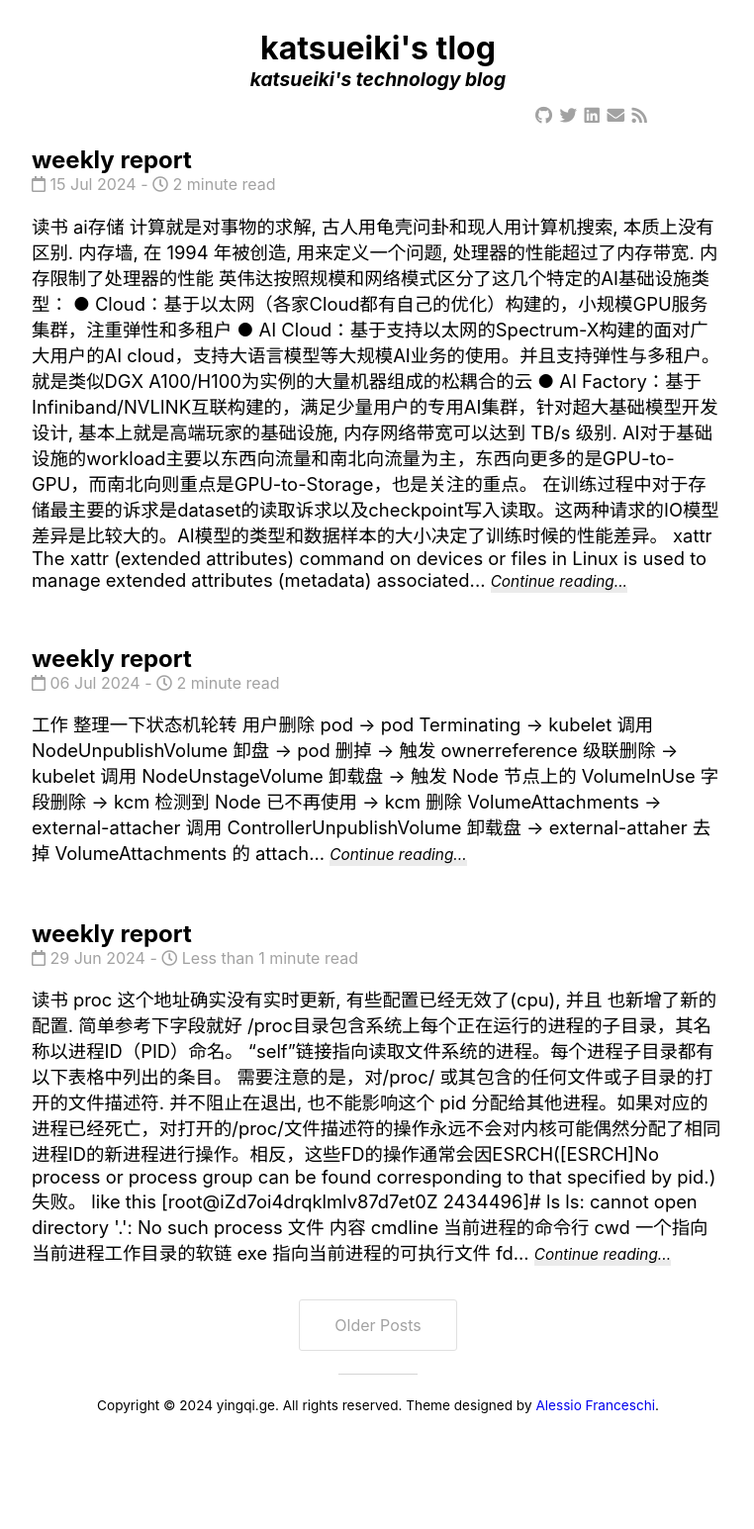
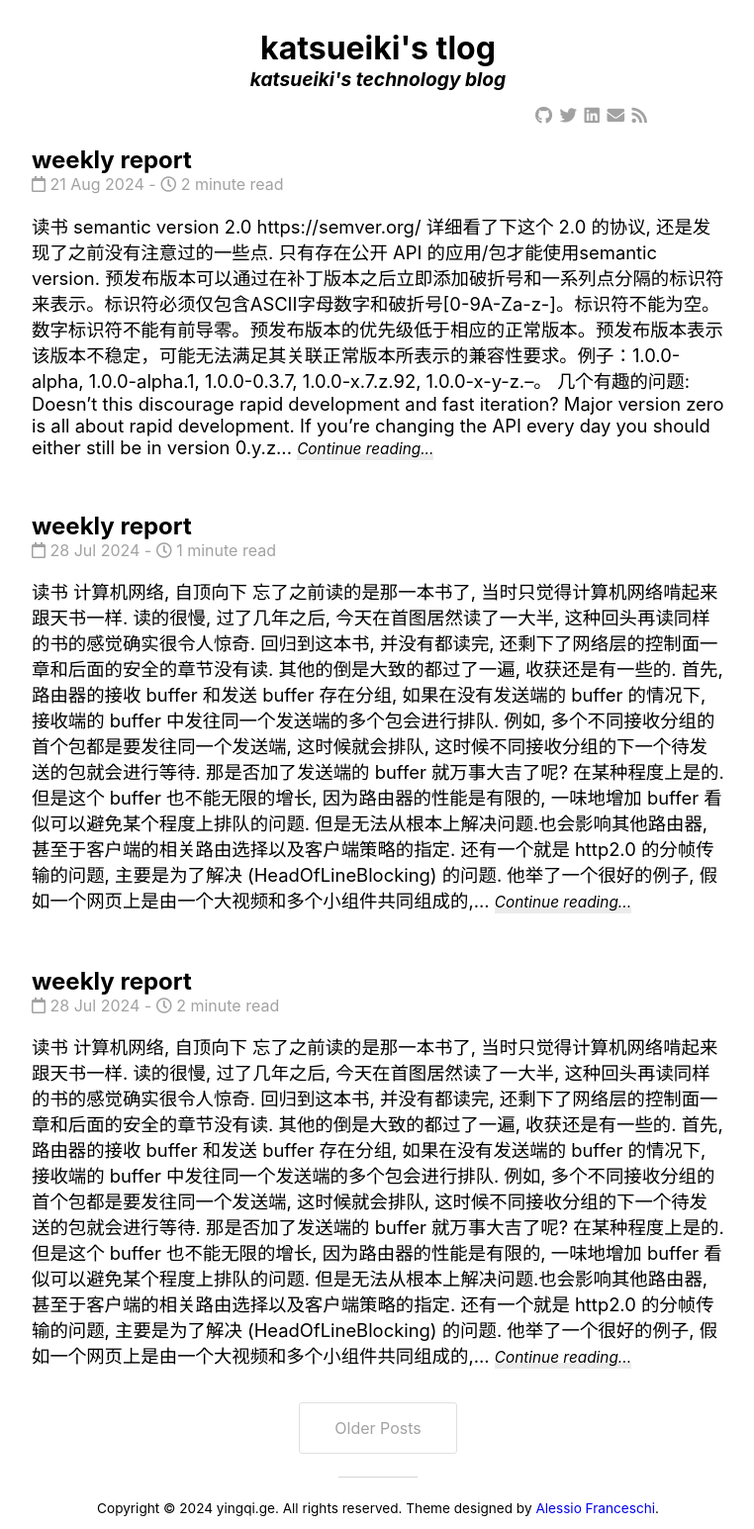
Before and after one commit to mowangdk/mowangdk.github.io, a Jekyll site: the page built from docs/index.html, in a window 1280 px wide. Shown: the whole page at 99% size, without its empty margins (258-1020 px from the left). Built offline with Jekyll 4.4.1, drawn with Linux system fonts in a browser that asks for light colours; nearby versions of some CDN libraries; the list of posts is cut into pages by our own code; before the commit the page ends 1441 px from its top, so only the background shows below that.

Commit message:
Add new tlogs

```diff
--- a/docs/_posts/2024-07-15-tech-report.markdown
+++ b/docs/_posts/2024-07-15-tech-report.markdown
@@ -28,7 +28,7 @@ The xattr (extended attributes) command on devices or files in Linux is used to
 
 扩展属性（xattrs）通常存储在磁盘上的独立数据块中，并通过inode.i_file_acl*在inode中引用。扩展属性最早的应用是存储文件ACL（访问控制列表）和其他安全数据（如Selinux）。通过挂载选项"user_xattr"，用户可以存储扩展属性，条件是所有属性名称必须以"user"开头。不过，这种限制似乎在Linux 3.0及以后的版本中已经消失了。
 
-setfattr should be used on files or directories, not directly on block devices like /dev/vdb
+setfattr should be used on files or directories, not directly on block devices like /dev/vdb. this is only for setfattr...
 
 
 use cases
--- /dev/null
+++ b/docs/_posts/2024-08-10-tech-report.markdown
@@ -0,0 +1,50 @@
+---
+layout: post
+title:  "weekly report"
+date:   2024-07-28 22:30:08 +0800
+categories: weeklyreport
+---
+
+# 读书
+
+### 计算机网络, 自顶向下
+
+忘了之前读的是那一本书了, 当时只觉得计算机网络啃起来跟天书一样. 读的很慢, 过了几年之后, 今天在首图居然读了一大半, 这种回头再读同样的书的感觉确实很令人惊奇.
+
+回归到这本书, 并没有都读完, 还剩下了网络层的控制面一章和后面的安全的章节没有读. 其他的倒是大致的都过了一遍, 收获还是有一些的. 首先, 路由器的接收 buffer 和发送 buffer 存在分组, 如果在没有发送端的 buffer 的情况下, 接收端的 buffer 中发往同一个发送端的多个包会进行排队. 例如, 多个不同接收分组的首个包都是要发往同一个发送端, 这时候就会排队, 这时候不同接收分组的下一个待发送的包就会进行等待. 那是否加了发送端的 buffer 就万事大吉了呢? 在某种程度上是的. 但是这个 buffer 也不能无限的增长, 因为路由器的性能是有限的, 一味地增加 buffer 看似可以避免某个程度上排队的问题. 但是无法从根本上解决问题.也会影响其他路由器,甚至于客户端的相关路由选择以及客户端策略的指定.
+
+还有一个就是 http2.0 的分帧传输的问题, 主要是为了解决 (HeadOfLineBlocking) 的问题. 他举了一个很好的例子, 假如一个网页上是由一个大视频和多个小组件共同组成的, 在 http2.0 之前, 如果用一个 tcp 传输链接的话这个大视频的加载就会阻塞后面所有小组件的加载. 为了解决这个问题只能建立多个 tcp 链接. 但是这样多个 tcp 链接又会造成服务端的资源耗尽.实在不是一个很好的做法. 那么 http2.0 引入了帧的概念. 将所有的传输内容分帧. 简单来说就是对传输对象进行分片. 这样大视频就会被分成数十帧甚至更多, 小组件和视频帧在同一个 tcp 信道中传输.这样就不存在阻塞加载的问题, 本身视频这种形式也是需要长时间才能消费完的对象.这种修改完全可以接受
+
+
+继续控制面的部分, 现在路由控制基本上都是软件控制了(SDN) 一个比较大的架构区别是, 一个是在路由器上面计算路由表, 一个是在集中的 server 中计算. 对路由器的区别就是集中式计算的话路由器侧只需要有一个 agent 与中心侧通信就好, 不需要与其他路由器通信, 相对来说节点侧资源消耗较低.
+
+在路由选择算法的选择上也有两种方案, 一个是基于整个网络链路状态的全局路由, 另一个是基于当前节点周围相邻节点的开销而进行的路由选择.
+
+
+路由选择基本可以分为两种, 在 AS(Autonomous system) 之内的一般使用 OSPF, 是一种链路状态协议(全局路由) 使用 dijkstra 最低开销路径书算法. 每台路由器都会构建 AS 内的完整拓扑图, 基于这张图来进行路由选择.
+
+在 AS 之间一般使用 BGP(Broder Gateway Protocol), 看了下, 这个算法逻辑还是很简单的. 每一个 AS 都要向其他 AS 广播到达自己网段的路径.基本上以如下形式存在
+
+对于前缀 138.16.68/22 , 它位于 AS3 内, (AS3, 138.16.68/22) 会被发往 AS3 相邻的 AS2, 同样, AS2 接受到 BGP 请求之后, 就会它发送给来源之外的所有 AS, 比如 AS1 就会接收到如下请求 (AS2, AS3, 138.16.68/22), BGP 的算法基于 本地偏好 -> 最短AS-PATH路径 -> 最近 NEXT-HOP 路由器(热土豆路由/*尽快从当前 AS 内脱手*/) ->  BGP 标识符选择
+
+书里还讲了一个 IP 任播的场景, 以 DNS(CDN) 为例下发配置为例. 同样的配置需要在不同的 DNS(CDN) 服务器中进行生效. 这样就可以让这些 DNS(CDN) 带有同样的 IP, 这样, 来自不同地方带有相同 IP 的不同 BGP 配置下发到终端的时候, 终端就可以根据 BGP 算法选择最短距离的server 提供服务.
+
+
+# 社区
+
+### VolumeHealth e2e test
+
+这个已经 approved 了, 合并要 1.32 了.
+
+### CSI sidecar AIO
+
+开始重构 sidecar, 向大佬们学习, 还有就是 FeatureManagement 需要整理一下现有的 FeatureManagement 再和 最终的 FeatureManagement 对比, 得出最终的演化路径.
+
+
+# 工作
+
+### job completed
+引用了 pvc 的 job 在 completed 的时候就会卸载云盘, 相关代码: https://github.com/kubernetes/kubernetes/blob/a06568062c41b4f0f903dcb78aa6ea348bbdecfc/pkg/controller/volume/attachdetach/util/util.go#L171
+
+
+###
--- /dev/null
+++ b/docs/_posts/2024-08-21-tech-report.markdown
@@ -0,0 +1,41 @@
+---
+layout: post
+title:  "weekly report"
+date:   2024-08-21 22:30:08 +0800
+categories: weeklyreport
+---
+
+# 读书
+
+
+### semantic version 2.0
+
+https://semver.org/
+
+详细看了下这个 2.0 的协议, 还是发现了之前没有注意过的一些点.
+
+1. 只有存在公开 API 的应用/包才能使用semantic version.
+2. 预发布版本可以通过在补丁版本之后立即添加破折号和一系列点分隔的标识符来表示。标识符必须仅包含ASCII字母数字和破折号[0-9A-Za-z-]。标识符不能为空。数字标识符不能有前导零。预发布版本的优先级低于相应的正常版本。预发布版本表示该版本不稳定，可能无法满足其关联正常版本所表示的兼容性要求。例子：1.0.0-alpha, 1.0.0-alpha.1, 1.0.0-0.3.7, 1.0.0-x.7.z.92, 1.0.0-x-y-z.--。
+
+几个有趣的问题:
+
+Doesn’t this discourage rapid development and fast iteration?
+
+Major version zero is all about rapid development. If you’re changing the API every day you should either still be in version 0.y.z or on a separate development branch working on the next major version.
+
+
+If even the tiniest backward incompatible changes to the public API require a major version bump, won’t I end up at version 42.0.0 very rapidly?
+
+This is a question of responsible development and foresight. Incompatible changes should not be introduced lightly to software that has a lot of dependent code. The cost that must be incurred to upgrade can be significant. Having to bump major versions to release incompatible changes means you’ll think through the impact of your changes, and evaluate the cost/benefit ratio involved.
+
+What do I do if I accidentally release a backward incompatible change as a minor version?
+
+As soon as you realize that you’ve broken the Semantic Versioning spec, fix the problem and release a new minor version that corrects the problem and restores backward compatibility. Even under this circumstance, it is unacceptable to modify versioned releases. If it’s appropriate, document the offending version and inform your users of the problem so that they are aware of the offending version.
+
+What if I inadvertently alter the public API in a way that is not compliant with the version number change (i.e. the code incorrectly introduces a major breaking change in a patch release)?
+
+Use your best judgment. If you have a huge audience that will be drastically impacted by changing the behavior back to what the public API intended, then it may be best to perform a major version release, even though the fix could strictly be considered a patch release. Remember, Semantic Versioning is all about conveying meaning by how the version number changes. If these changes are important to your users, use the version number to inform them.
+
+Is “v1.2.3” a semantic version?
+
+No, “v1.2.3” is not a semantic version. However, prefixing a semantic version with a “v” is a common way (in English) to indicate it is a version number. Abbreviating “version” as “v” is often seen with version control. Example: git tag v1.2.3 -m "Release version 1.2.3", in which case “v1.2.3” is a tag name and the semantic version is “1.2.3”.
```
Also changed, not shown: docs/_posts/2024-07-28-tech-report.markdown (added, +55 -0 lines).
